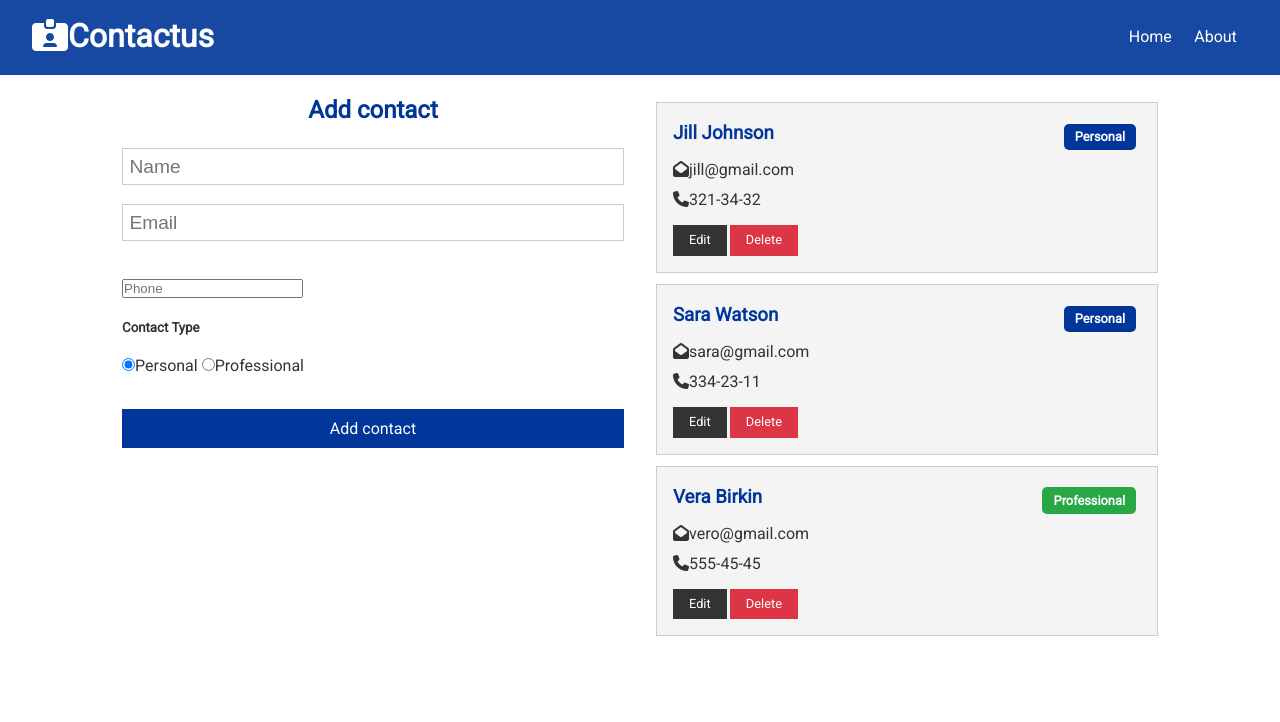
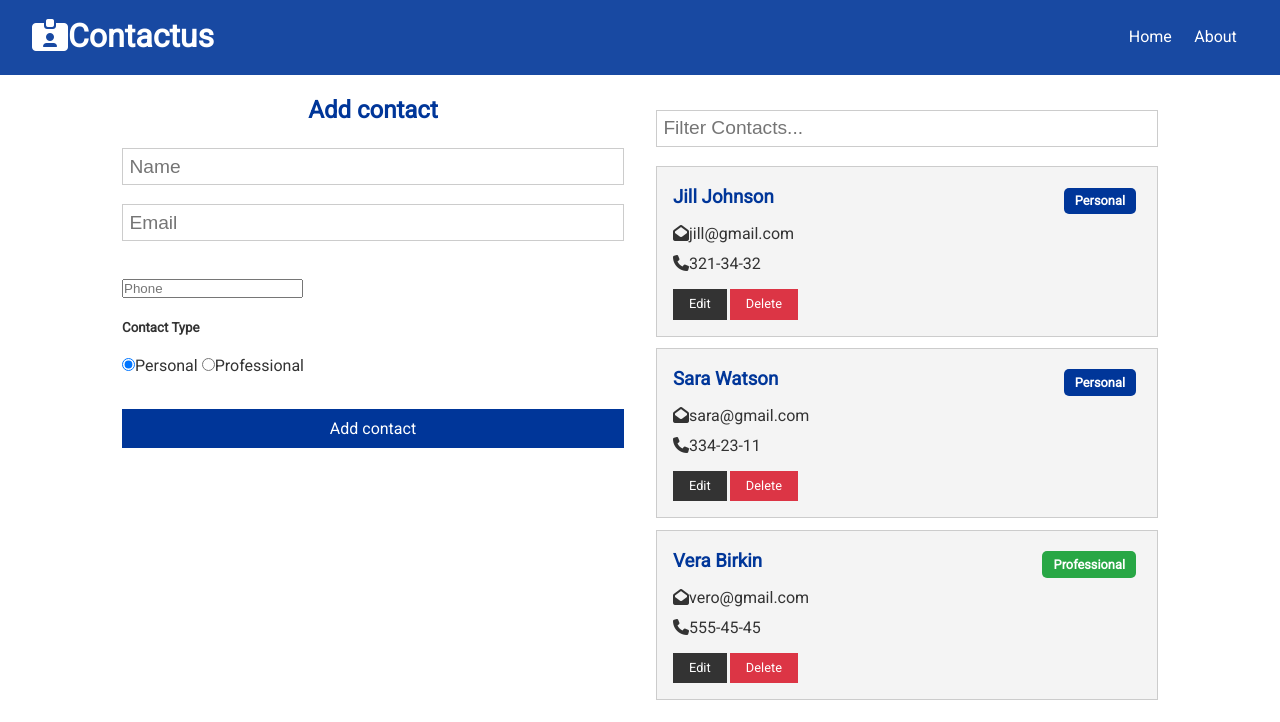
Before and after one commit to kkdima/Contacts-2.0, a React (Create React App) app in the folder client/: page / in a window 1280 px wide. Shown: the top 722 px of the page. Built offline with nearby package versions, Linux system fonts and the light colour scheme; the HTML template or start-up script is replaced by a standard one.

Commit message:
Filter added+ animation with react-transitionGroup

```diff
--- /dev/null
+++ b/client/src/components/contacts/ContactFilter.js
@@ -0,0 +1,36 @@
+import React, { useContext, useRef, useEffect } from "react";
+import ContactContext from "../../context/contact/contactContext";
+
+const ContactFilter = () => {
+	const contactContext = useContext(ContactContext);
+	const text = useRef("");
+
+	const { filterContacts, clearFilter, filtered } = contactContext;
+
+	useEffect(() => {
+		if (filtered === null) {
+			text.current.value = "";
+		}
+	});
+
+	const onChange = e => {
+		if (text.current.value !== "") {
+			filterContacts(e.target.value);
+		} else {
+			clearFilter();
+		}
+	};
+
+	return (
+		<form>
+			<input
+				ref={text}
+				type='text'
+				placeholder='Filter Contacts...'
+				onChange={onChange}
+			/>
+		</form>
+	);
+};
+
+export default ContactFilter;
--- a/client/src/components/contacts/Contacts.js
+++ b/client/src/components/contacts/Contacts.js
@@ -1,17 +1,34 @@
 import React, { Fragment, useContext } from "react";
+import { CSSTransition, TransitionGroup } from "react-transition-group";
+import ContactItem from "./ContactItem";
 import ContactContext from "../../context/contact/contactContext";
-import ContactItem from './ContactItem';
 
 const Contacts = () => {
-    const contactContext = useContext(ContactContext);
+	const contactContext = useContext(ContactContext);
 
-    const { contacts } = contactContext;
+	const { contacts, filtered } = contactContext;
 
-	return <Fragment>
-        {contacts.map(contact => (
-            <ContactItem contact={contact} key={contact.id}/>
-        ))}
-    </Fragment>;
+	if (contacts.length === 0) {
+		return <h4>Please add a contact</h4>;
+	}
+
+	return (
+		<Fragment>
+			<TransitionGroup>
+				{filtered !== null
+					? filtered.map(contact => (
+                        <CSSTransition key={contact.id} timeout={500} classNames="item">
+							<ContactItem contact={contact} />
+                        </CSSTransition>
+					  ))
+					: contacts.map(contact => (
+                        <CSSTransition key={contact.id} timeout={500} classNames="item">
+							<ContactItem contact={contact} />
+                        </CSSTransition>
+					  ))}
+			</TransitionGroup>
+		</Fragment>
+	);
 };
 
 export default Contacts;
--- a/client/src/components/pages/Home.js
+++ b/client/src/components/pages/Home.js
@@ -1,18 +1,20 @@
-import React from 'react'
-import Contacts from '../contacts/Contacts';
-import ContactForm from '../contacts/ContactForm';
+import React from "react";
+import Contacts from "../contacts/Contacts";
+import ContactForm from "../contacts/ContactForm";
+import ContactFilter from "../contacts/ContactFilter";
 
 const Home = () => {
 	return (
-        <div className="grid-2">
+		<div className='grid-2'>
 			<div>
 				<ContactForm />
 			</div>
 			<div>
-                < Contacts/>
+				<ContactFilter />
+				<Contacts />
 			</div>
 		</div>
-    )
-}
+	);
+};
 
-export default Home
+export default Home;
--- a/client/src/context/contact/ContactState.js
+++ b/client/src/context/contact/ContactState.js
@@ -8,7 +8,7 @@
 	SET_CURRENT,
 	CLEAR_CURRENT,
 	UPDATE_CONTACT,
-	FILTER_CONTACT,
+	FILTER_CONTACTS,
 	CLEAR_FILTER
 } from "../types";
 
@@ -37,7 +37,8 @@
 				type: "professional"
 			}
 		],
-		current: null
+		current: null,
+		filtered: null
 	};
 
 	const [state, dispatch] = useReducer(contactReducer, initialState);
@@ -55,13 +56,13 @@
 
 	// Set Current contact
 	const setCurrent = contact => {
-        dispatch({ type: SET_CURRENT, payload: contact })
-    }
+		dispatch({ type: SET_CURRENT, payload: contact });
+	};
 
 	// Clear current contact
-        const clearCurrent  = contact => {
-            dispatch({ type: CLEAR_CURRENT })
-        }
+	const clearCurrent = contact => {
+		dispatch({ type: CLEAR_CURRENT });
+	};
 
 	// Update current contact
 	const updateContact = contact => {
@@ -69,19 +70,28 @@
 	};
 
 	// Filter Contacts
+	const filterContacts = text => {
+		dispatch({ type: FILTER_CONTACTS, payload: text });
+	};
 
 	// Clear filter
+	const clearFilter = () => {
+		dispatch({ type: CLEAR_FILTER });
+	};
 
 	return (
 		<ContactContext.Provider
 			value={{
 				contacts: state.contacts,
 				current: state.current,
+				filtered: state.filtered,
 				addContact,
 				deleteContact,
 				setCurrent,
 				clearCurrent,
-                updateContact
+				updateContact,
+				filterContacts,
+				clearFilter
 			}}
 		>
 			{props.children}
--- a/client/src/context/contact/contactReducer.js
+++ b/client/src/context/contact/contactReducer.js
@@ -4,7 +4,7 @@
 	SET_CURRENT,
 	CLEAR_CURRENT,
 	UPDATE_CONTACT,
-	FILTER_CONTACT,
+	FILTER_CONTACTS,
 	CLEAR_FILTER
 } from "../types";
 
@@ -37,6 +37,19 @@
 				...state,
 				current: null
 			};
+		case FILTER_CONTACTS:
+			return {
+				...state,
+				filtered: state.contacts.filter(contact => {
+					const regex = new RegExp(`${action.payload}`, "gi");
+					return contact.name.match(regex) || contact.email.match(regex);
+				})
+			};
+		case CLEAR_FILTER:
+			return {
+				...state,
+				filtered: null
+			};
 		default:
 			return state;
 	}
--- a/client/src/context/types.js
+++ b/client/src/context/types.js
@@ -3,7 +3,7 @@
 export const SET_CURRENT = 'SET_CURRENT';
 export const CLEAR_CURRENT = 'CLEAR_CURRENT';
 export const UPDATE_CONTACT = 'UPDATE_CONTACT';
-export const FILTER_CONTACT = 'FILTER_CONTACT';
+export const FILTER_CONTACTS = 'FILTER_CONTACTS';
 export const CLEAR_FILTER = 'CLEAR_FILTER';
 export const SET_ALERT = 'SET_ALERT';
 export const REMOVE_ALERT = 'REMOVE_ALERT';
```
Lines whose indentation alone changed are shown as unchanged.
